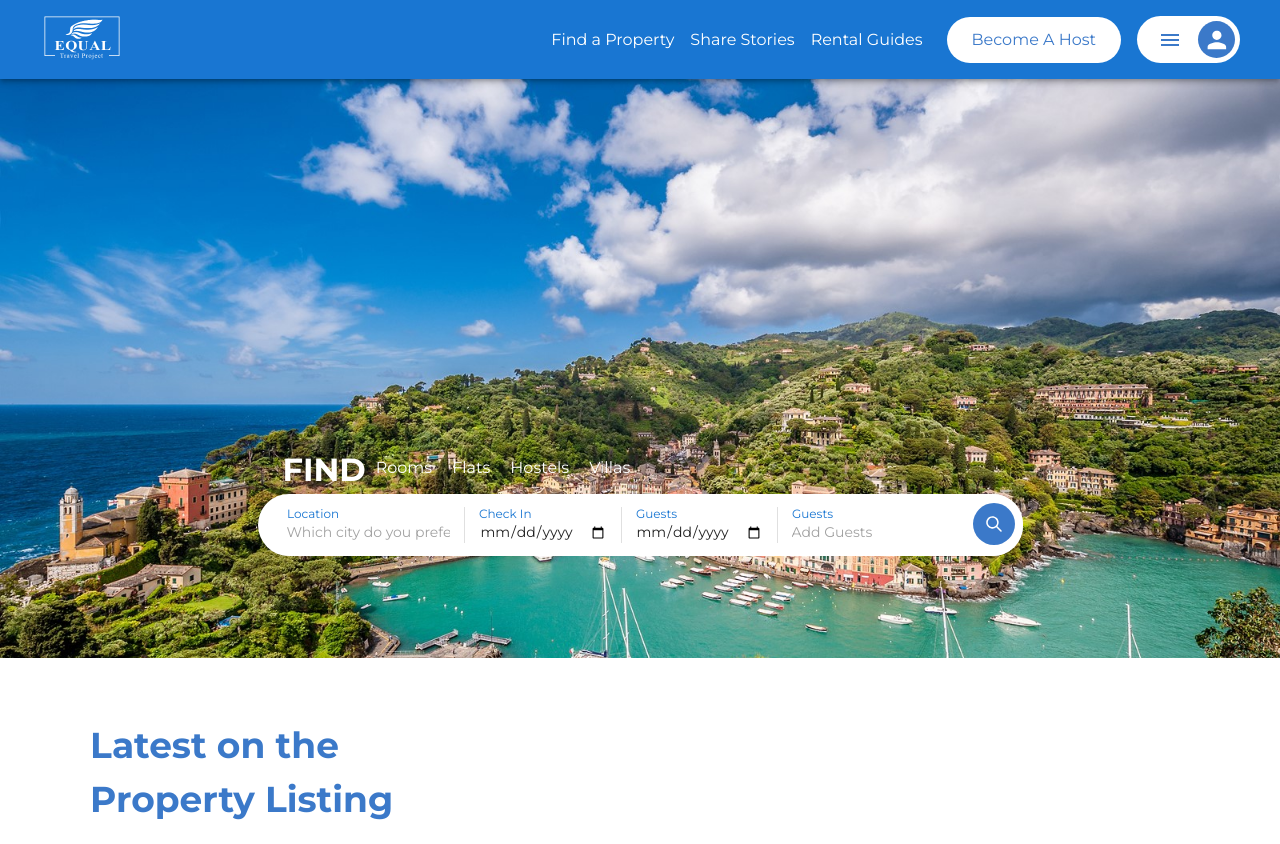
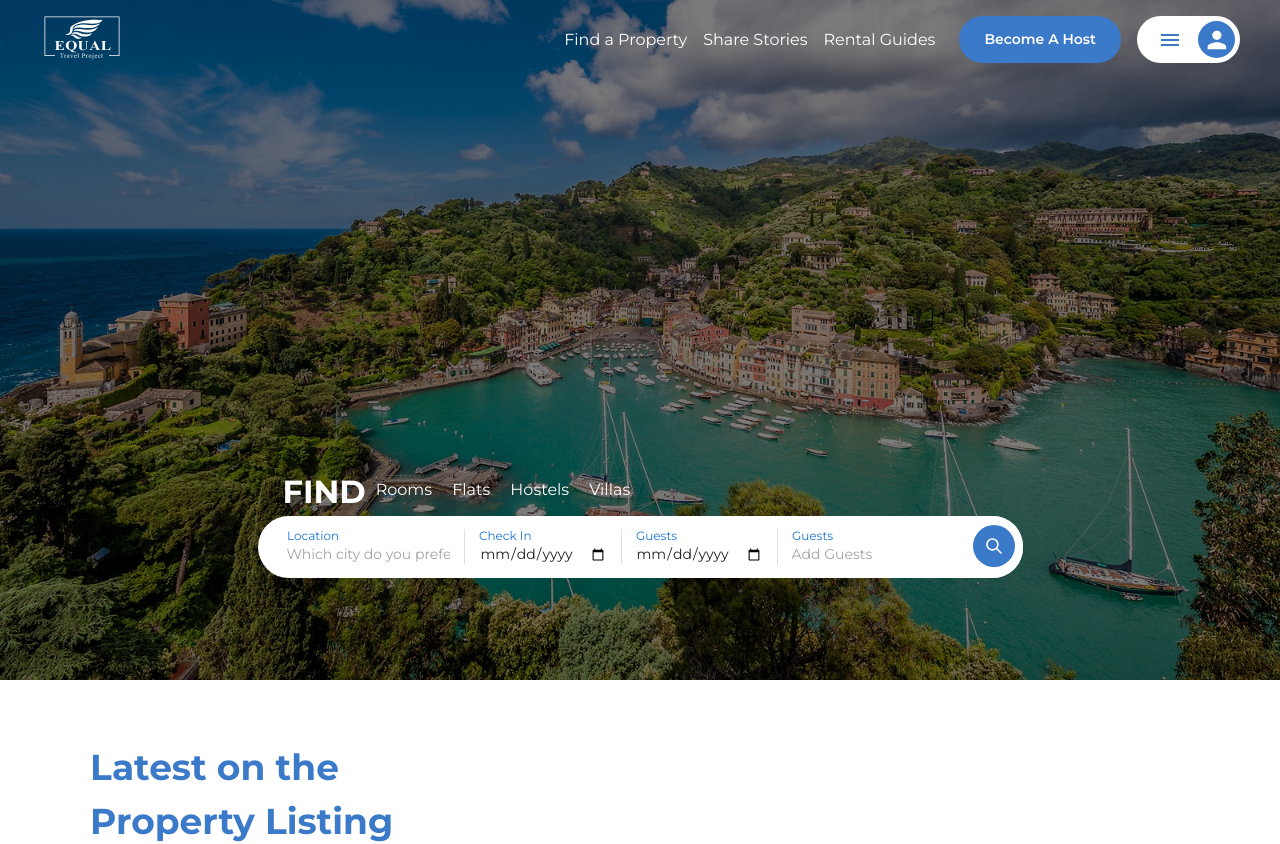
Before and after one commit to Talaghay-Software-Studio/equaltravelproject-web, a React (Vite) app: page / in a window 1280 px wide. Shown: the top 844 px of the page. Built offline with nearby package versions, Linux system fonts and the light colour scheme.

Commit message:
dynamic app bar

```diff
--- a/src/app/components/AppHeader.jsx
+++ b/src/app/components/AppHeader.jsx
@@ -24,14 +24,22 @@ const menu = ["Login/Sign Up", "Help Center"];
 
 const useStyles = makeStyles(() => ({
   appBarTransparent: {
-    background: "transparent !important",
+    backgroundColor: "transparent !important",
     boxShadow: "none !important",
   },
   appBarPrimary: {
-    background: "#3B79C9 !important",
+    backgroundColor: "#3B79C9 !important",
     boxShadow: "unset !important",
   },
-  hostButton: {
+  blueHostButton: {
+    background: "#3B79C9  !important",
+    color: "#FFFFFF !important",
+    "&:hover": {
+      background: "#3B79C9  !important",
+      color: "#FFFFFF !important",
+    },
+  },
+  whiteButton: {
     background: "#FFFFFF !important",
     color: "3B79C9 !important",
     "&:hover": {
@@ -45,6 +53,18 @@ export default function AppHeader(props) {
   const isAppBarDynamic = props.appBarStyle == "dynamic";
   const compStyles = useStyles();
   const [anchorElUser, setAnchorElUser] = React.useState(null);
+  const [appBarColored, setAppBarColored] = React.useState(false);
+
+  const changeAppBarBG = () => {
+    if(window.scrollY >= 80){
+      setAppBarColored(true);
+
+    } else {
+      setAppBarColored(false);
+    }
+  }
+
+  window.addEventListener("scroll", changeAppBarBG);
 
   const handleOpenUserMenu = (event) => {
     setAnchorElUser(event.currentTarget);
@@ -54,15 +74,13 @@ export default function AppHeader(props) {
     setAnchorElUser(null);
   };
 
-  const handleOpenMenuItem = (event) => {
-    console.log("Menu: ", event);
+  const handleOpenMenuItem = () => {
     setAuthModal(true);
 
     handleCloseUserMenu();
   };
 
   const setAuthModal = (bool) => {
-    console.log("Inside App Header: ", bool);
     props.showAuthModal(bool);
   };
   return (
@@ -70,7 +88,11 @@ export default function AppHeader(props) {
       <AppBar
         position="fixed"
         classes={{
-          paper: `${isAppBarDynamic} ? ${compStyles.appBarTransparent} : ${compStyles.appBarPrimary}`,
+          root: isAppBarDynamic
+            ? appBarColored
+              ? compStyles.appBarPrimary
+              : compStyles.appBarTransparent
+            : compStyles.appBarPrimary,
         }}
       >
         <Toolbar disableGutters sx={{ margin: "0px 40px 0px 32px" }}>
@@ -100,11 +122,15 @@ export default function AppHeader(props) {
               mx: 2,
               padding: "11px 25px",
             }}
-            classes={{ root: compStyles.hostButton }}
+            classes={{
+              root: isAppBarDynamic
+                ? appBarColored
+                  ? compStyles.whiteButton
+                  : compStyles.blueHostButton
+                : compStyles.whiteButton,
+            }}
           >
-            <Typography sx={{ textTransform: "initial" }}>
-              {`Become A Host`}
-            </Typography>
+            {`Become A Host`}
           </Button>
 
           <Box
--- a/src/app/components/FindProperty.jsx
+++ b/src/app/components/FindProperty.jsx
@@ -45,7 +45,6 @@ export default function FindProperty(){
           justifyContent: "center",
           alignSelf: "end",
           color: "white",
-          margin: "20px 20px 8%",
         }}
       >
         <Grid sx={{ display: "flex", paddingLeft: "25px" }}>
--- a/src/app/pages/HomePage.jsx
+++ b/src/app/pages/HomePage.jsx
@@ -13,28 +13,42 @@ const propertySections = ["Latest on the Property Listing", "Nearby Listed Prope
 export default function HomePage(){
     return (
       <Layout topMargin={false} appBarStyle="dynamic">
-        <div
-          style={{
+        <Grid
+          sx={{
             display: "flex",
             flexDirection: "column",
             height: "max-content",
-            backgroundImage: `url(${HompageBanner})`,
-            backgroundSize: "contain",
-            backgroundRepeat: "no-repeat",
           }}
         >
-          <Grid sx={{ display: "flex", flexDirection: "column", flexGrow: 1 }}>
+          <Grid
+            sx={{
+              display: "flex",
+              flexDirection: "column",
+              flexGrow: 1,
+              "&::before": {
+                content: `''`,
+                minHeight: "680px",
+                backgroundRepeat: "no-repeat",
+                backgroundSize: "cover",
+                backgroundPosition: "bottom",
+                backgroundImage: `linear-gradient(rgba(0, 0, 0, .5), rgba(0, 0, 0, .5)), url(${HompageBanner})`,
+                position: "relative",
+              },
+            }}
+          >
             <Box
               sx={{
                 display: "flex",
-                justifyContent: "center",
                 height: "23%",
-                backgroundSize: "cover",
+                minHeight: "680px",
+                width: "-webkit-fill-available",
                 overflow: "hidden",
-                minHeight: "658px",
+                position: "absolute",
               }}
             >
-              <FindProperty />
+              <Grid sx={{ display: "flex", justifyContent: "center", flexGrow: 1, margin: "20px 130px 8%" }}>
+                <FindProperty />
+              </Grid>
             </Box>
             <Grid
               sx={{
@@ -253,7 +267,7 @@ export default function HomePage(){
               </Grid>
             </Grid>
           </Grid>
-        </div>
+        </Grid>
       </Layout>
     );
 }
--- a/src/app/styles/theme.js
+++ b/src/app/styles/theme.js
@@ -25,7 +25,8 @@ export const theme = createTheme({
 
     button: {
       textTransform: "capitalize",
-      borderRadius: "30px"
+      borderRadius: "30px",
+      fontWeight: 600
 
     },
     grid: {
```
